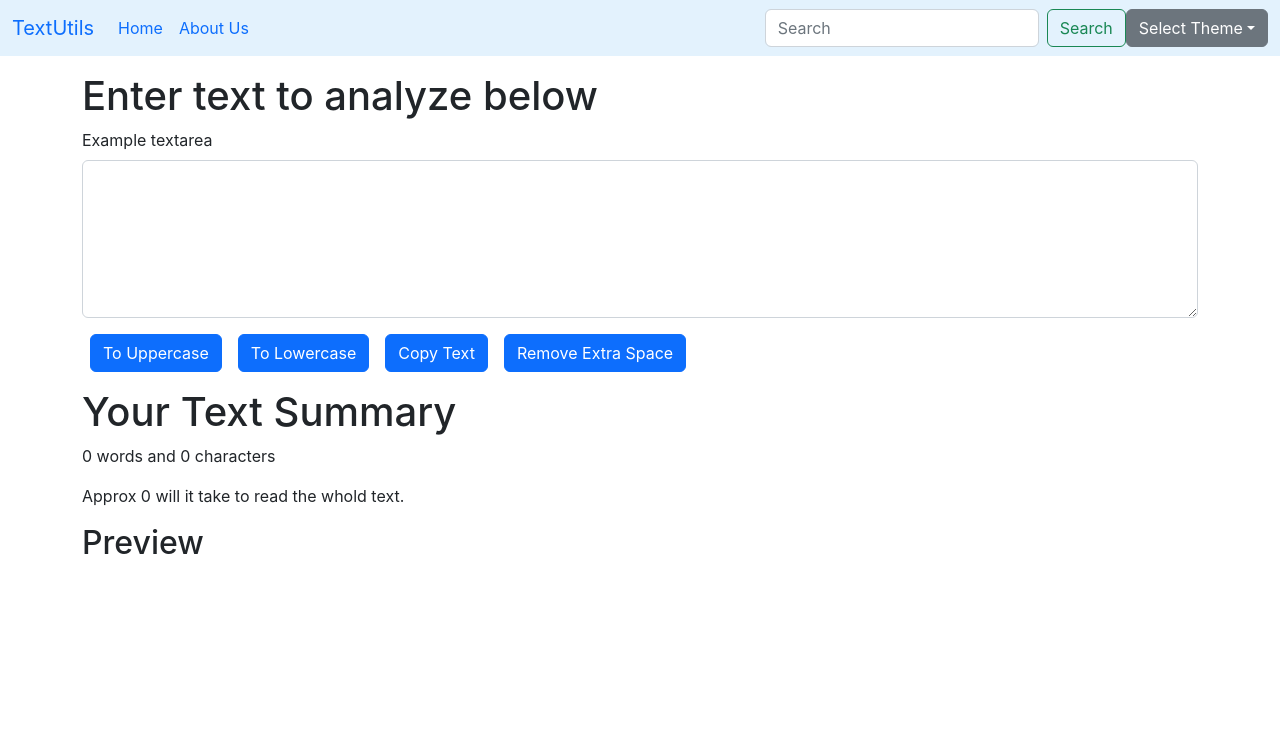
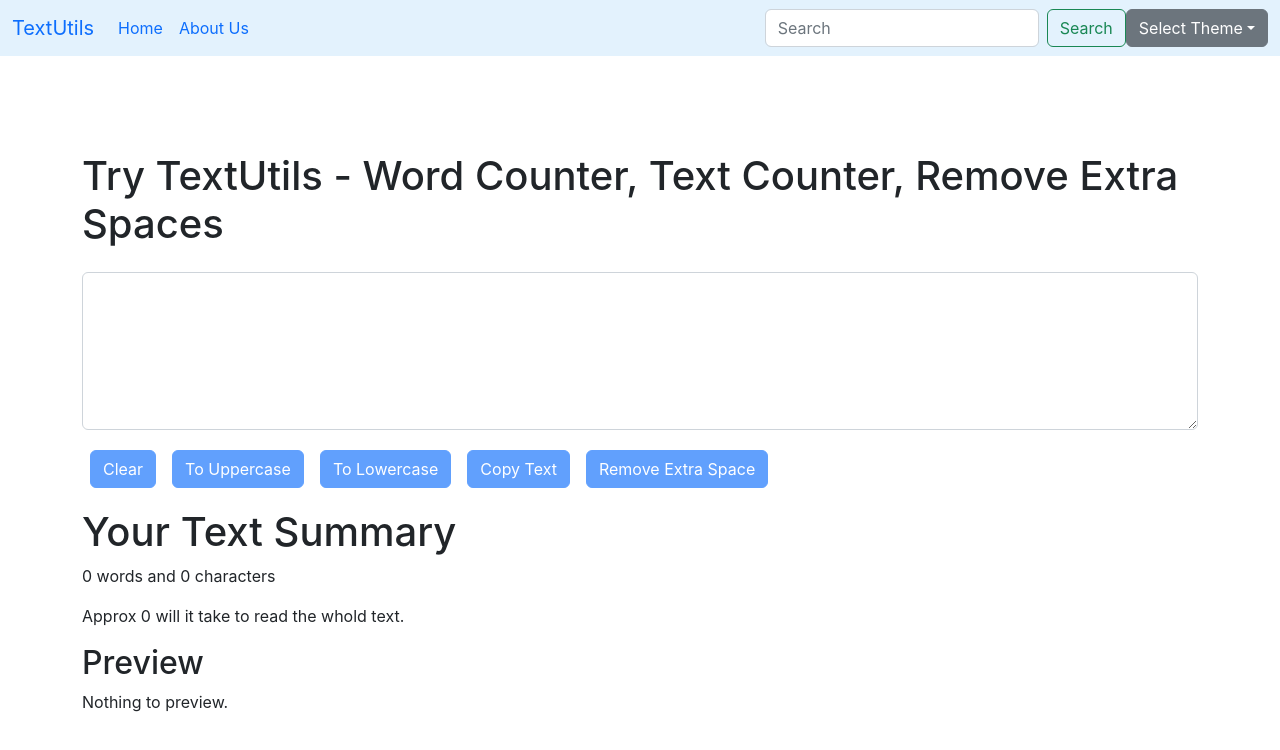
Before and after one commit to IshanEnrique/REACT_JS_STUDY, a React (Create React App) app in the folder my-app/: page / in a window 1280 px wide. Shown: the top 750 px of the page. Built offline with nearby package versions, Linux system fonts and the light colour scheme.

Commit message:
Bug fixes in app

```diff
--- a/my-app/public/index.html
+++ b/my-app/public/index.html
@@ -7,7 +7,7 @@
     <meta name="theme-color" content="#000000" />
     <meta
       name="description"
-      content="Web site created using create-react-app"
+      content="TextUtils is a word counter and a character counting utility which in which you can manipulate your text in the way you want . You can remove extra spaces, copy the manipulated text as well as convert your text from Uppercase to Lowercase and Lowercase to Uppercase."
     />
     <link rel="apple-touch-icon" href="%PUBLIC_URL%/logo192.png" />
     <!--
@@ -24,7 +24,7 @@
       work correctly both with client-side routing and a non-root public URL.
       Learn how to configure a non-root public URL by running `npm run build`.
     -->
-    <title>React App</title>
+    <title>TextUtils - Word counter | Character counter | Lowercase to Uppercase | Uppercase to Lowercase</title>
     <!-- CSS only -->
 <link href="https://cdn.jsdelivr.net/npm/bootstrap@5.2.3/dist/css/bootstrap.min.css" rel="stylesheet" integrity="sha384-rbsA2VBKQhggwzxH7pPCaAqO46MgnOM80zW1RWuH61DGLwZJEdK2Kadq2F9CUG65" crossorigin="anonymous">
 <link rel="stylesheet" href="css/custom-nav.css" >
--- a/my-app/src/App.js
+++ b/my-app/src/App.js
@@ -69,7 +69,7 @@ function App() {
 
           element={
             <TextForm
-            heading="Enter text to analyze below"
+            heading="Try TextUtils - Word Counter, Text Counter, Remove Extra Spaces"
             textAreaBgColor={textAreaBgColor}
             textAreaColor={textAreaColor}
             showAlert={showAlert}
--- a/my-app/src/components/About.js
+++ b/my-app/src/components/About.js
@@ -8,25 +8,25 @@ export default function About() {
         backgroundColor:'black'
     })
 
-    const [btnName,setBtnName]=useState("Enable Dark Mode");
+    // const [btnName,setBtnName]=useState("Enable Dark Mode");
 
-    const toggleDarkMode=()=>{
-        if(myStyle.color==='white'){
-            setMyStyle({
-                color:'black',
-                backgroundColor:'white'
-            });
-            setBtnName("Enable Dark Mode");
-        }else{
-            setMyStyle({
-                color:'white',
-                backgroundColor:'black'
+    // const toggleDarkMode=()=>{
+    //     if(myStyle.color==='white'){
+    //         setMyStyle({
+    //             color:'black',
+    //             backgroundColor:'white'
+    //         });
+    //         setBtnName("Enable Dark Mode");
+    //     }else{
+    //         setMyStyle({
+    //             color:'white',
+    //             backgroundColor:'black'
 
-            });
-            setBtnName("Disable Dark Mode");
+    //         });
+    //         setBtnName("Disable Dark Mode");
 
-        }
-    }
+    //     }
+    // }
 
 
   return (
@@ -69,10 +69,10 @@ export default function About() {
             </div>
         </div>
         </div>
-        <div className="container my-3">
+        {/* <div className="container my-3">
             <button onClick={toggleDarkMode} className="btn btn-primary">{btnName}</button>
 
-        </div>
+        </div> */}
     </div>
   )
 }
--- a/my-app/src/components/Alert.js
+++ b/my-app/src/components/Alert.js
@@ -7,7 +7,11 @@ export default function Alert(props) {
     }
 
   return (
- props.alert &&   <div className={`alert alert-${props.alert.type} alert-dismissible fade show`} role="alert">
+
+    <div style={{height: "80px"}}>
+
+
+ {props.alert &&   <div className={`alert alert-${props.alert.type} alert-dismissible fade show`} role="alert">
       <strong>{capilaize(props.alert.type)}</strong> : {props.alert.msg}
       {/* <button
         type="button"
@@ -15,6 +19,7 @@ export default function Alert(props) {
         data-bs-dismiss="alert"
         aria-label="Close"
       ></button> */}
+    </div>}
     </div>
   );
 }
--- a/my-app/src/components/TextForm.js
+++ b/my-app/src/components/TextForm.js
@@ -1,10 +1,22 @@
 import React,{useState} from 'react'
 
 export default function TextForm(props) {
+  const [text,setText]=useState("");
+  const [wordsCount,setWordCount]=useState( text.split(" ").filter((element)=>{return element.length!==0}).length);
+  const [actionsDisaled,setActionsDisaled]=useState(text.length===0);
+const clearText=()=>{
+  setText("");
+  setWordCount(0);
+  setActionsDisaled(true);
+  props.showAlert("Text has been cleared !","success");
+}
+
   const handleCopy=()=>{
     let newText=document.getElementById("myText");
     newText.select();
     navigator.clipboard.writeText(newText.value);
+    document.getSelection().removeAllRanges();
+    setActionsDisaled(text.length===0);
     props.showAlert("Text has been coppied !","success");
 
   }
@@ -13,6 +25,7 @@ export default function TextForm(props) {
     let newText=text.split(/[  ]+/);
     setText(newText.join(" "));
     navigator.clipboard.writeText(newText.value);
+    setActionsDisaled(text.length===0);
     props.showAlert("Extra spaces have been removed !","success");
 
   }
@@ -20,35 +33,38 @@ export default function TextForm(props) {
   const handleUpOnClick=()=>{
     let newText=text.toUpperCase();
     setText(newText);
-    setWordCount(text.split(" ").length);
+    setWordCount( text.split(" ").filter((element)=>{return element.length!==0}).length);
+    setActionsDisaled(text.length===0);
     props.showAlert("Text converted to Uppercase !","success");
   }
 
   const handleUpOnClickLower=()=>{
     let newText=text.toLowerCase();
     setText(newText);
-    setWordCount(text.split(" ").length);
+    setWordCount( text.split(" ").filter((element)=>{return element.length!==0}).length);
+    setActionsDisaled(text.length===0);
     props.showAlert("Text converted to Lowercase !","success");
   }
   const handleOnChange=(event)=>{
 
     setText(event.target.value);
-    setWordCount(text.split(" ").length);
+    setWordCount( text.split(" ").filter((element)=>{return element.length!==0}).length);
+    setActionsDisaled(text.length===0);
   }
 
-  const [text,setText]=useState("");
-  const [wordsCount,setWordCount]=useState(text.length>0? text.split(" ").length:0);
+
   // setText("Enter Text Here");
+
   return (
     <>
       <div className="container my-3">
-        <h1>{props.heading}</h1>
+        <h1 className='mb-4'>{props.heading}</h1>
         <div className="mb-3">
-          <label htmlFor="exampleFormControlTextarea1" className="form-label">
+          {/* <label htmlFor="exampleFormControlTextarea1" className="form-label">
             Example textarea
-          </label>
+          </label> */}
           <textarea
-            className="form-control"
+            className="form-control my-2"
             onChange={handleOnChange}
             value={text}
             id="myText"
@@ -56,16 +72,19 @@ export default function TextForm(props) {
             style={{backgroundColor: props.textAreaBgColor , color: props.textAreaColor}}
           ></textarea>
         </div>
-        <button className="btn btn-primary mx-2" onClick={handleUpOnClick}>
+        <button disabled={actionsDisaled} className="btn btn-primary mx-2 my-1" onClick={clearText}>
+          Clear
+        </button>
+        <button disabled={actionsDisaled} className="btn btn-primary mx-2 my-1" onClick={handleUpOnClick}>
           To Uppercase
         </button>
-        <button className="btn btn-primary mx-2" onClick={handleUpOnClickLower}>
+        <button disabled={actionsDisaled} className="btn btn-primary mx-2 my-1" onClick={handleUpOnClickLower}>
           To Lowercase
         </button>
-        <button className="btn btn-primary mx-2" onClick={handleCopy}>
+        <button disabled={actionsDisaled} className="btn btn-primary mx-2 my-1" onClick={handleCopy}>
           Copy Text
         </button>
-        <button className="btn btn-primary mx-2" onClick={removeExtraSpace}>
+        <button disabled={actionsDisaled} className="btn btn-primary mx-2 my-1" onClick={removeExtraSpace}>
           Remove Extra Space
         </button>
       </div>
@@ -76,7 +95,7 @@ export default function TextForm(props) {
         </p>
         <p>Approx {0.008 * wordsCount} will it take to read the whold text.</p>
         <h2>Preview</h2>
-        <p>{text}</p>
+        <p>{text.length!==0? text : "Nothing to preview."}</p>
       </div>
     </>
   );
```
Also changed, not shown: 1 other file (tests, documents, lock files or other folders).
